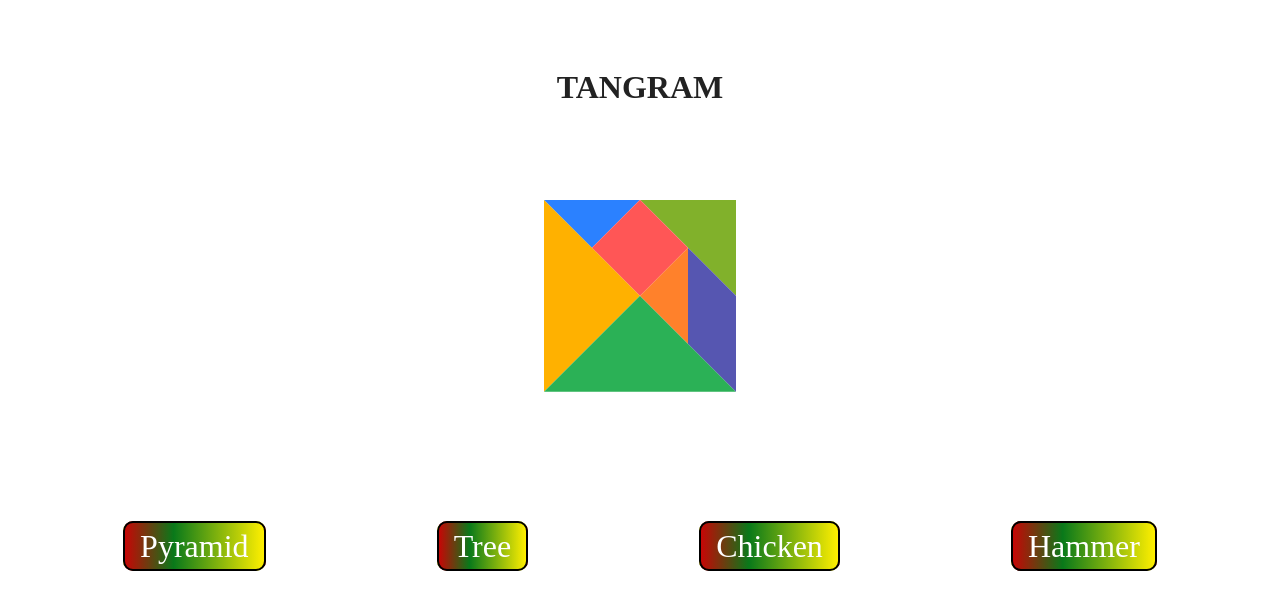
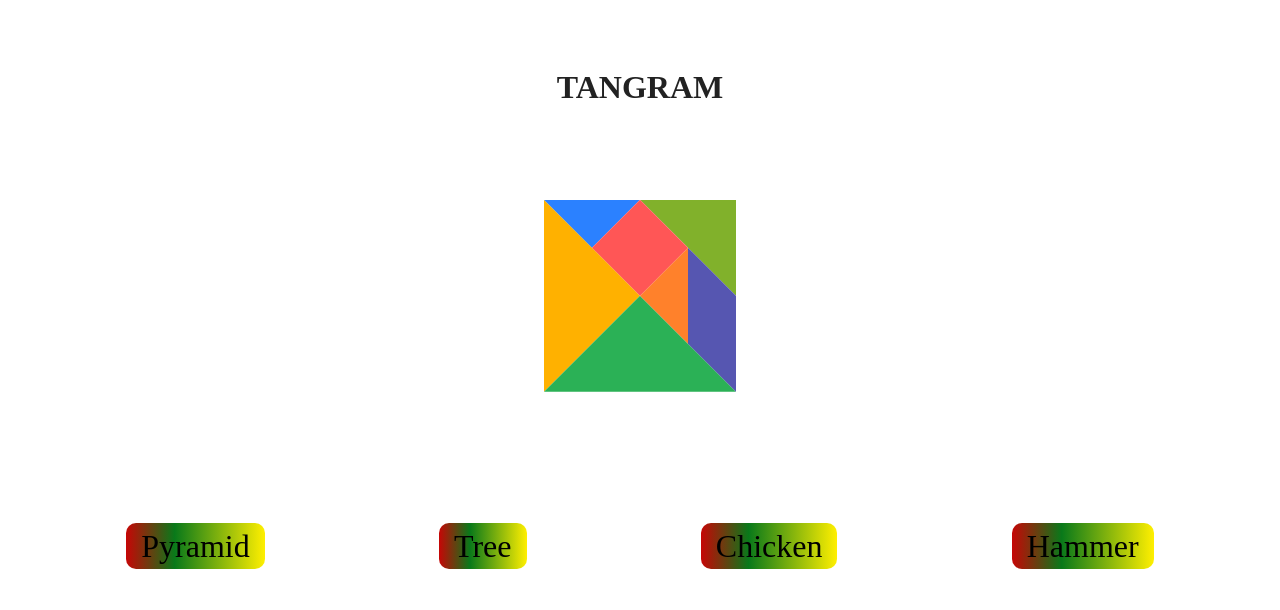
Before and after one commit to SButterbluemchen/tangram, a website built with Parcel: page index.html in a window 1280 px wide. Built offline with nearby package versions, Linux system fonts and the light colour scheme.

Commit message:
add modification

```diff
--- a/stylesheets/components/_button.scss
+++ b/stylesheets/components/_button.scss
@@ -3,10 +3,10 @@
 // -----------------------------------------------------------------------------
 
 .btn {
-  border: 2px solid black;
+  border: 2px ;
   padding: 5px 15px;
   border-radius: 10px;
-  color:white;
+  color:black;
   background: linear-gradient(90deg, rgba(198,6,6,1) 0%, rgba(9,121,26,1) 35%, rgba(255,239,0,1) 100%);
   font-size: 2rem;
   box-shadow: 0, 2px, 5px rgb(0,0,0);
```
Also changed, not shown: stylesheets/main.css, 1 other file.
